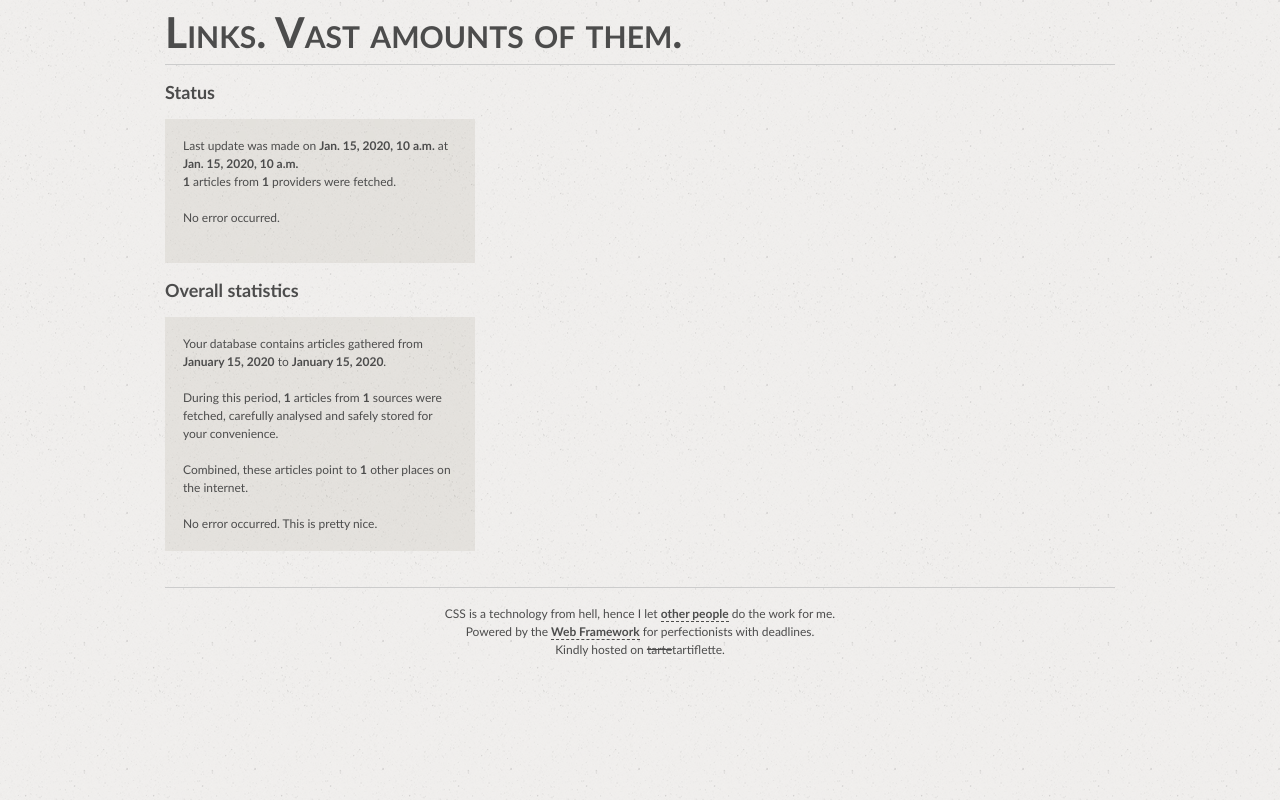
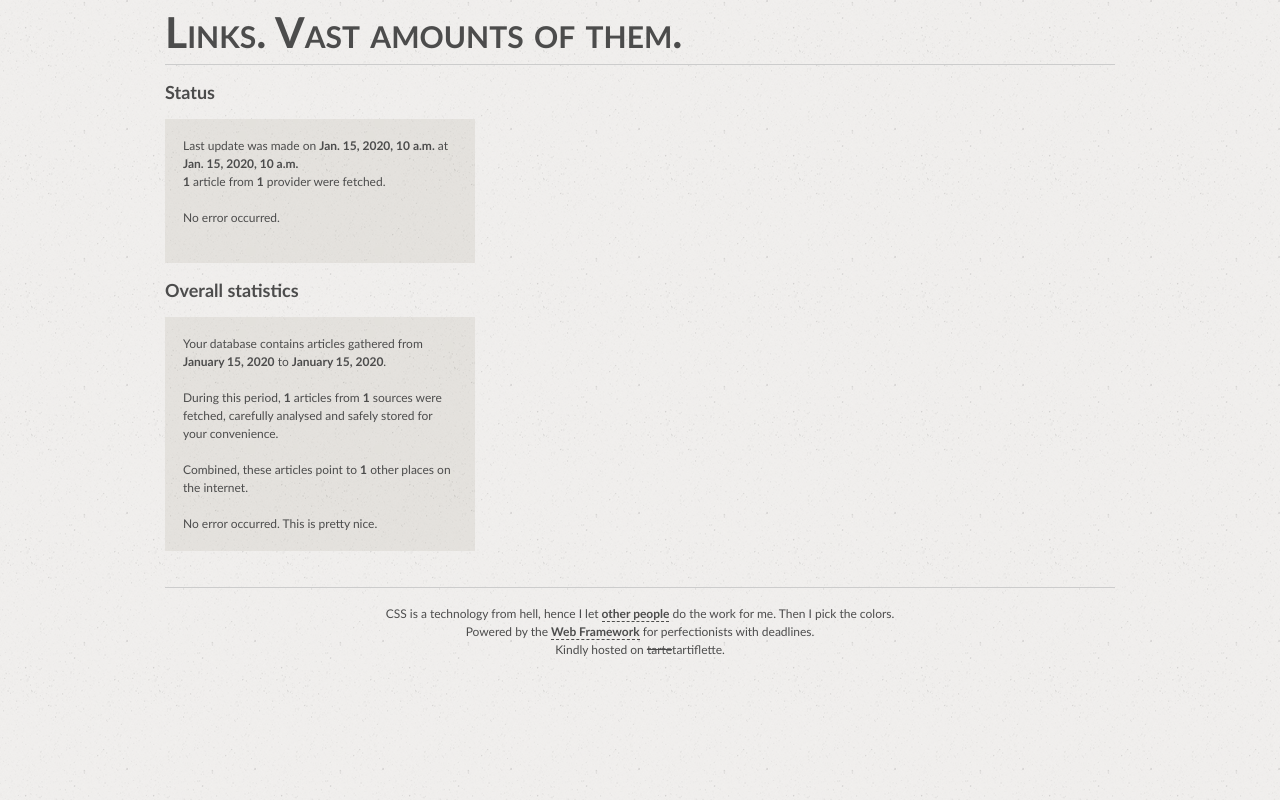
Before and after one commit to sevas/csxj_viewer_app, a Django app: template templates/base.html in a window 1280 px wide. Run offline with Django 3.2, Linux system fonts and the light colour scheme; the template is opened without the code that fills it: most values are stand-ins (such as "Sample title", 1, 10 or a date in 2020).

Commit message:
minor template tweaks

```diff
--- a/templates/base.html
+++ b/templates/base.html
@@ -36,10 +36,11 @@
             <div class="box">
                 <p>Last update was made on <b>{{ update_date  }}</b> at <b>{{ update_time }}</b>
                    <br/>
-                    <b>{{ num_articles }}</b> articles from <b>{{ num_providers }}</b> providers were fetched.
+                    <b>{{ num_articles }}</b> article{{ num_articles|pluralize }}
+                    from <b>{{ num_providers }}</b> provider{{ num_providers|pluralize }} were fetched.
                     <br/><br/>
                     {% if num_errors %}
-                        {{ num_errors }} errors.
+                        {{ num_errors }} error{{ num_errors|pluralize }}.
                     {% else %}
                         No error occurred.
                     {% endif%}
@@ -57,7 +58,7 @@
 
                <br/><br/>
                 {% if total_errors %}
-                    <b>{{ total_errors }}</b> error{{ total_errors|pluralize }}.
+                    <b>{{ total_errors }}</b> error{{ total_errors|pluralize }} occurred.
                 {% else %}
                     No error occurred. This is pretty nice.
                 {% endif%}
@@ -78,7 +79,7 @@
                 <hr/>
                 <p>
                     CSS is a technology from hell, hence I let
-                    <a href="http://www.blueprintcss.org/">other people</a> do the work for me.
+                    <a href="http://www.blueprintcss.org/">other people</a> do the work for me. Then I pick the colors.
                     <br/>
                     Powered by the <a href="http://www.djangoproject.com/">Web Framework</a> for perfectionists with deadlines.
                     <br/>
```
